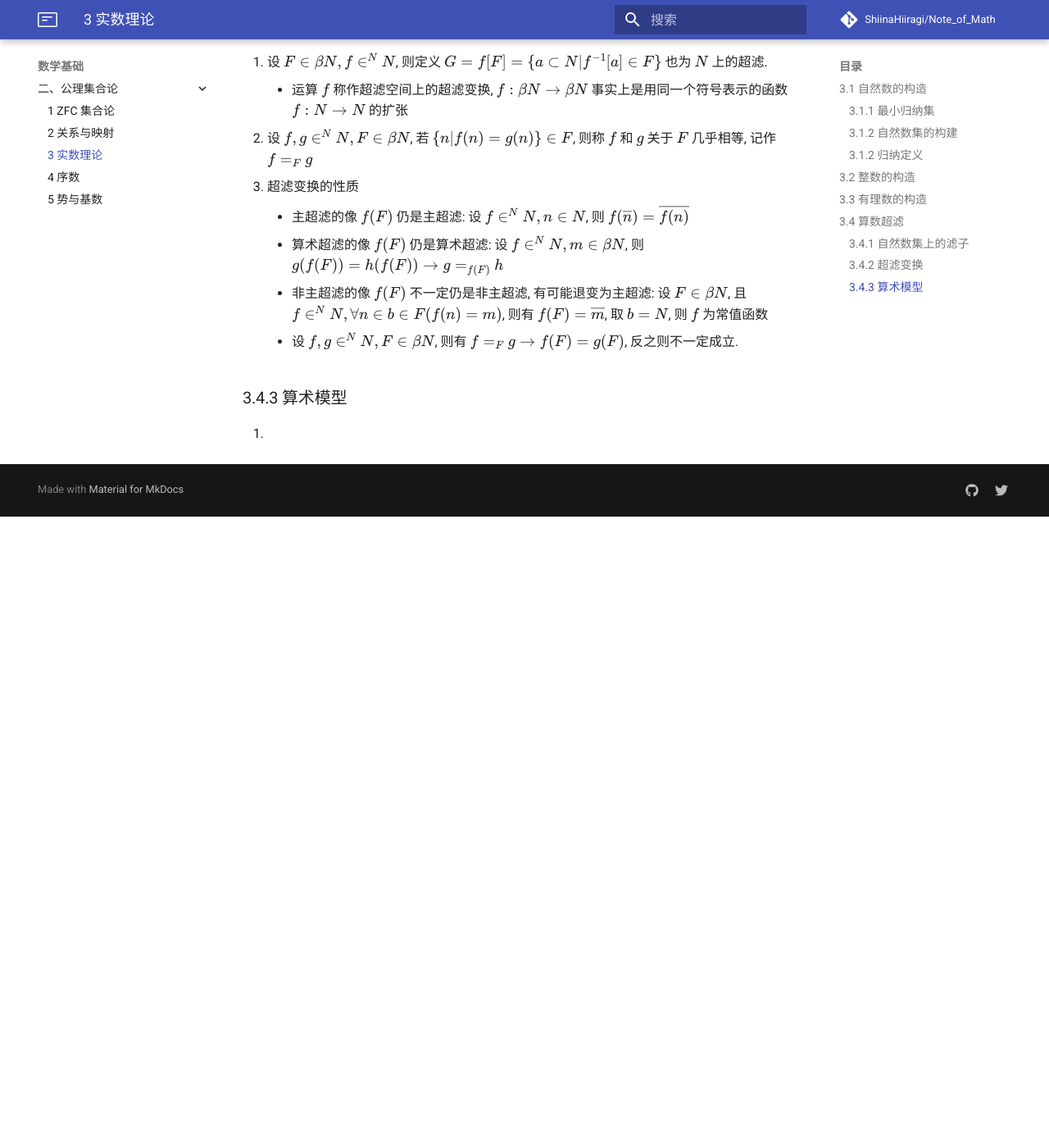
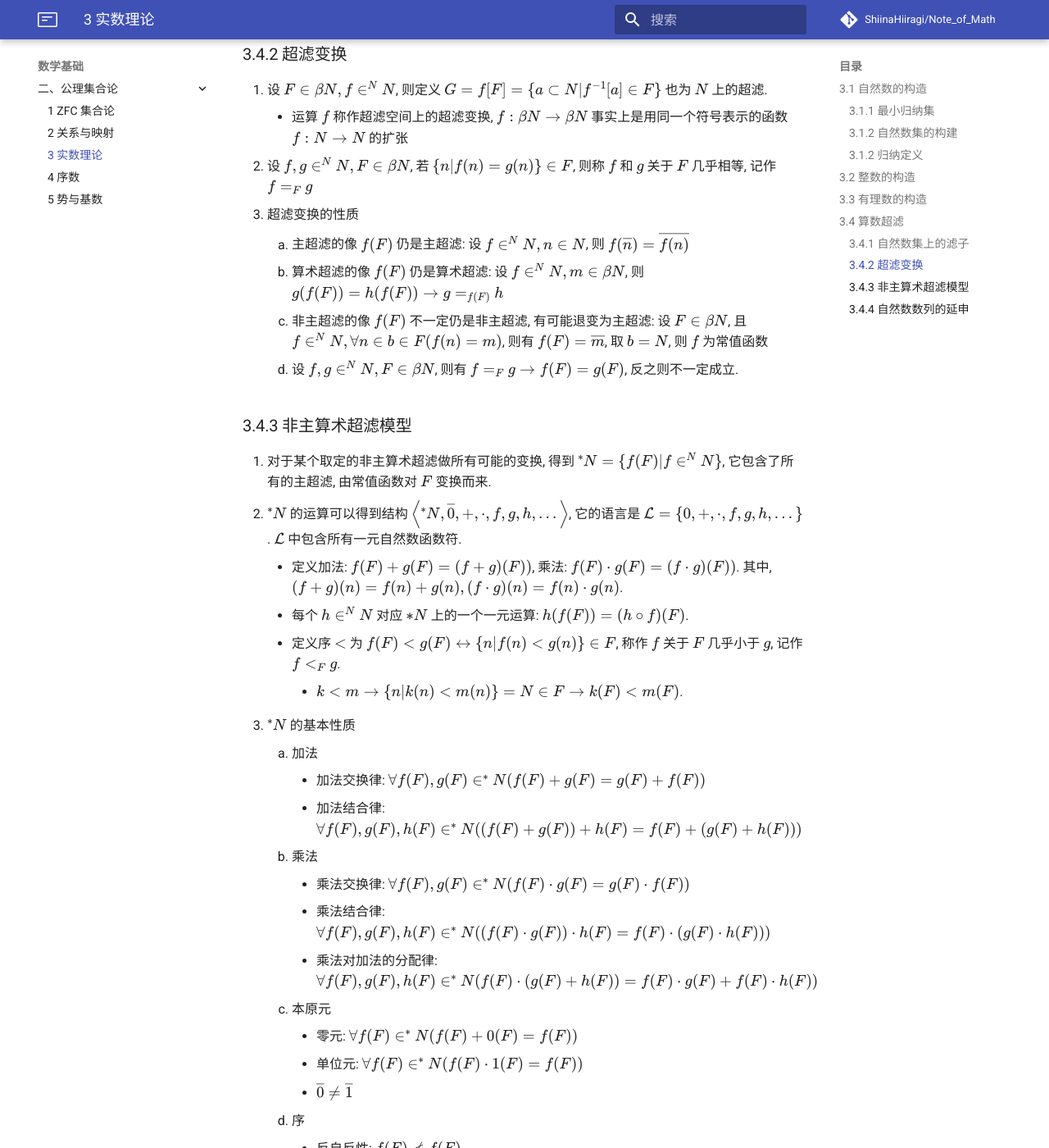
Before and after one commit to ShiinaHiiragi/note, an MkDocs documentation site: the page built from docs/foundation/set/real.md, in a window 1280 px wide and 1400 px high, scrolled down 5616 px. Shown: the whole window at 82% size. Built offline with MkDocs 1.6.1 and Material for MkDocs 9.7.7, drawn with Linux system fonts in a browser that asks for light colours; comment, search, counter and statistics services are not loaded; before the commit the page ends 6246 px from its top, so only the background shows below that; some of the changed text lies outside the part shown.

Commit message:
add 3.4.3

```diff
--- a/docs/foundation/set/real.md
+++ b/docs/foundation/set/real.md
@@ -127,13 +127,14 @@
 ## 3.4 算数超滤
 ### 3.4.1 自然数集上的滤子
 1. 定义
-    - 滤子: 设 $N$ 的子集族 $F\subset \mathcal{P}(N)$ 满足下列条件, 则 $F$ 称作 $N$ 上的滤子.
+    1. 滤子: 设 $N$ 的子集族 $F\subset \mathcal{P}(N)$ 满足下列条件, 则 $F$ 称作 $N$ 上的滤子.
         - $\varnothing \notin F, N\in F$
         - 对交封闭: $a,b\in F\to a\cap b\in F$
         - 大集性质: $((a\subset b\subset N) \wedge a\in F)\to b\in F$
-    - 超滤: 若 $N$ 上的滤子 $F$ 有极大性, 即 $\forall a\subset N(a\in F\vee(N-a)\in F)$, 则 $F$ 为 $N$ 上的超滤. $N$ 上全体超滤组成的集合为 $\beta N$ 或 $\beta \omega$.
-    - 算术超滤: 设 $F\in \beta N$, 若 $f(F)=g(F)\to f=_Fg$, 则称 $F$ 为算术超滤.
-    - 自由超滤: 若超滤 $F$ 有 $N$ 的任一有限子集 $\notin F$, 则称 $F$ 为 $N$ 上的自由超滤.
+    2. 极大滤子: 若 $F$ 有 $\forall G\supset F\to G=F$, 则称 $F$ 为极大滤子.
+    3. 超滤: 若 $N$ 上的滤子 $F$ 有极大性, 即 $\forall a\subset N(a\in F\vee(N-a)\in F)$, 则 $F$ 为 $N$ 上的超滤. $N$ 上全体超滤组成的集合为 $\beta N$ 或 $\beta \omega$.
+    4. 算术超滤: 设 $F\in \beta N$, 若 $f(F)=g(F)\to f=_Fg$, 则称 $F$ 为算术超滤.
+    5. 自由超滤: 若超滤 $F$ 有 $N$ 的任一有限子集 $\notin F$, 则称 $F$ 为 $N$ 上的自由超滤.
 2. 滤子的例子
     - $\{N\}$ 是一个滤子, 但不是超滤. 称作 $N$ 上的平凡滤子.
     - $F_{\sigma}=\{a\subset N||N-a|<+\infty \}$ 是一个滤子, 但不是超滤. $F_{\sigma}$ 称作余有限滤子或 Fréchet 滤子.
@@ -156,10 +157,46 @@
     - 运算 $f$ 称作超滤空间上的超滤变换, $f:\beta N\to \beta N$ 事实上是用同一个符号表示的函数 $f:N\to N$ 的扩张
 2. 设 $f,g\in ^NN,F\in \beta N$, 若 $\{n|f(n)=g(n)\}\in F$, 则称 $f$ 和 $g$ 关于 $F$ 几乎相等, 记作 $f=_Fg$
 3. 超滤变换的性质
-    - 主超滤的像 $f(F)$ 仍是主超滤: 设 $f\in ^NN,n\in N$, 则 $f(\overline{n}) =\overline{f(n)}$
-    - 算术超滤的像 $f(F)$ 仍是算术超滤: 设 $f\in ^NN,m\in \beta N$, 则 $g(f(F))=h(f(F))\to g=_{f(F)}h$
-    - 非主超滤的像 $f(F)$ 不一定仍是非主超滤, 有可能退变为主超滤: 设 $F\in \beta N$, 且 $f\in ^NN,\forall n\in b\in F(f(n)=m)$, 则有 $f(F)=\overline{m}$, 取 $b=N$, 则 $f$ 为常值函数
-    - 设 $f,g\in ^NN,F\in \beta N$, 则有 $f=_Fg\to f(F)=g(F)$, 反之则不一定成立.
+    1. 主超滤的像 $f(F)$ 仍是主超滤: 设 $f\in ^NN,n\in N$, 则 $f(\overline{n}) =\overline{f(n)}$
+    2. 算术超滤的像 $f(F)$ 仍是算术超滤: 设 $f\in ^NN,m\in \beta N$, 则 $g(f(F))=h(f(F))\to g=_{f(F)}h$
+    3. 非主超滤的像 $f(F)$ 不一定仍是非主超滤, 有可能退变为主超滤: 设 $F\in \beta N$, 且 $f\in ^NN,\forall n\in b\in F(f(n)=m)$, 则有 $f(F)=\overline{m}$, 取 $b=N$, 则 $f$ 为常值函数
+    4. 设 $f,g\in ^NN,F\in \beta N$, 则有 $f=_Fg\to f(F)=g(F)$, 反之则不一定成立.
 
-### 3.4.3 算术模型
-1.
+### 3.4.3 非主算术超滤模型
+1. 对于某个取定的非主算术超滤做所有可能的变换, 得到 $^*N=\{f(F)|f\in ^NN\}$, 它包含了所有的主超滤, 由常值函数对 $F$ 变换而来.
+2. $^*N$ 的运算可以得到结构 $\left< ^*N,\overline{0},+,\cdot ,f,g,h,...\right>$, 它的语言是 $\mathcal{L}=\{0,+,\cdot ,f,g,h,...\}$. $\mathcal{L}$ 中包含所有一元自然数函数符.
+    - 定义加法: $f(F)+g(F)=(f+g)(F))$, 乘法: $f(F)\cdot g(F)=(f\cdot g)(F))$. 其中, $(f+g)(n)=f(n)+g(n),(f\cdot g)(n)=f(n)\cdot g(n)$.
+    - 每个 $h\in ^NN$ 对应 $*N$ 上的一个一元运算: $h(f(F))=(h\circ f)(F)$.
+    - 定义序 $<$ 为 $f(F)<g(F)\leftrightarrow \{n|f(n)<g(n)\}\in F$, 称作 $f$ 关于 $F$ 几乎小于 $g$, 记作 $f<_Fg$.
+        - $k<m\to \{n|k(n)<m(n)\}=N\in F\to k(F)<m(F)$.
+3. $^*N$ 的基本性质
+    1. 加法
+        - 加法交换律: $\forall f(F),g(F)\in ^*N(f(F)+g(F)=g(F)+f(F))$
+        - 加法结合律: $\forall f(F),g(F),h(F)\in ^*N((f(F)+g(F))+h(F)=f(F)+(g(F)+h(F)))$
+    2. 乘法
+        - 乘法交换律: $\forall f(F),g(F)\in ^*N(f(F)\cdot g(F)=g(F)\cdot f(F))$
+        - 乘法结合律: $\forall f(F),g(F),h(F)\in ^*N((f(F)\cdot g(F))\cdot h(F)=f(F)\cdot (g(F)\cdot h(F)))$
+        - 乘法对加法的分配律: $\forall f(F),g(F),h(F)\in ^*N(f(F)\cdot (g(F)+h(F))=f(F)\cdot g(F)+f(F)\cdot h(F))$
+    3. 本原元
+        - 零元: $\forall f(F)\in ^*N(f(F)+0(F)=f(F))$
+        - 单位元: $\forall f(F)\in ^*N(f(F)\cdot 1(F)=f(F))$
+        - $\overline{0}\neq \overline{1}$
+    4. 序
+        - 反自反性: $f(F)\nless f(F)$
+        - 可递性: $(f(F)<g(F)\wedge g(F)<h(F))\to f(F)<h(F)$
+        - 三歧性: $f(F)<g(F)\vee f(F)=g(F)\vee g(F)<f(F)$
+        - 加法保序性: $f(F)<g(F)\to f(F)+h(F)<g(F)+h(F)$
+        - 乘法保序性: $(f(F)<g(F)\wedge h(F)\neq \overline{0})\to f(F)h(F)<g(F)h(F)$
+4. $N$ 嵌入 $^*N$
+    - 令 $\overline{N}=\{\overline{n}|n\in N\}\subset ^*N$, 它是主超滤集合, 且构成 $^*N$ 对运算的封闭子集.
+        - 考虑映射 $\varphi (n):N\to \overline{N}, \varphi (n)=\overline{n}$. 则 $\varphi$ 为保序保运算的双射.
+        - 称 $N$ 与 $\overline{N}$ 同构, $\varphi$ 把 $N$ 同构嵌入 $^*N$, 将 $n$ 和 $\overline{n}$ 视作同一符号.
+    - 令 $N_{\infty}=^*N-\overline{N}$, 它是非主算术超滤的集合.
+        - $\tau \in N_{\infty} \to \forall m\in N(\tau >\overline{m})$. 即 $N_{\infty}$ 的成员都是「无穷大数」.
+        - 可以将 $^*N$ 的元素排成一列:
+
+        $$
+        0,1,2,...,n,...,\tau ,\tau +1,...
+        $$
+
+### 3.4.4 自然数数列的延申
```
Also changed, not shown: other parts of docs/foundation/set/real.md (+1 -1 lines).
